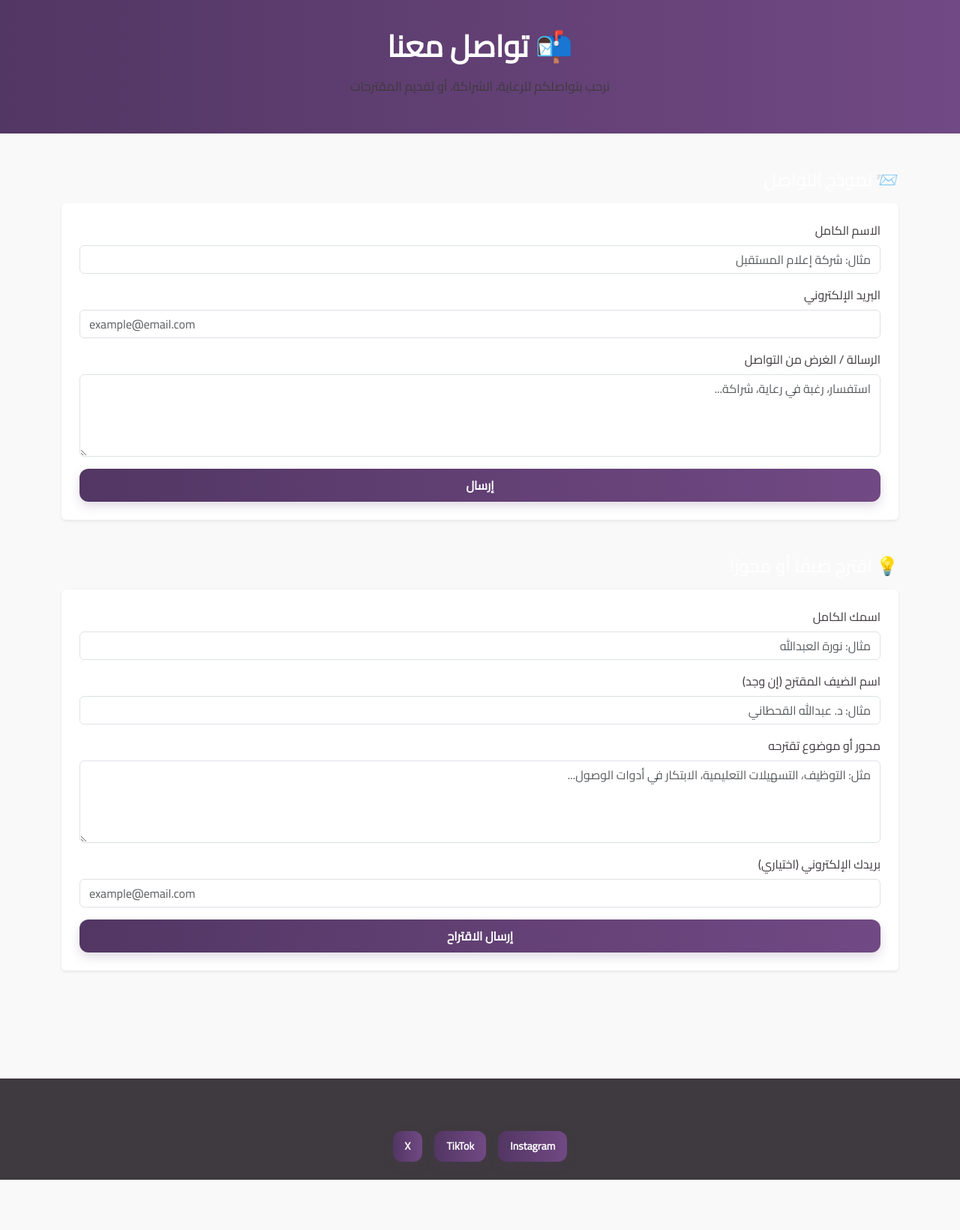
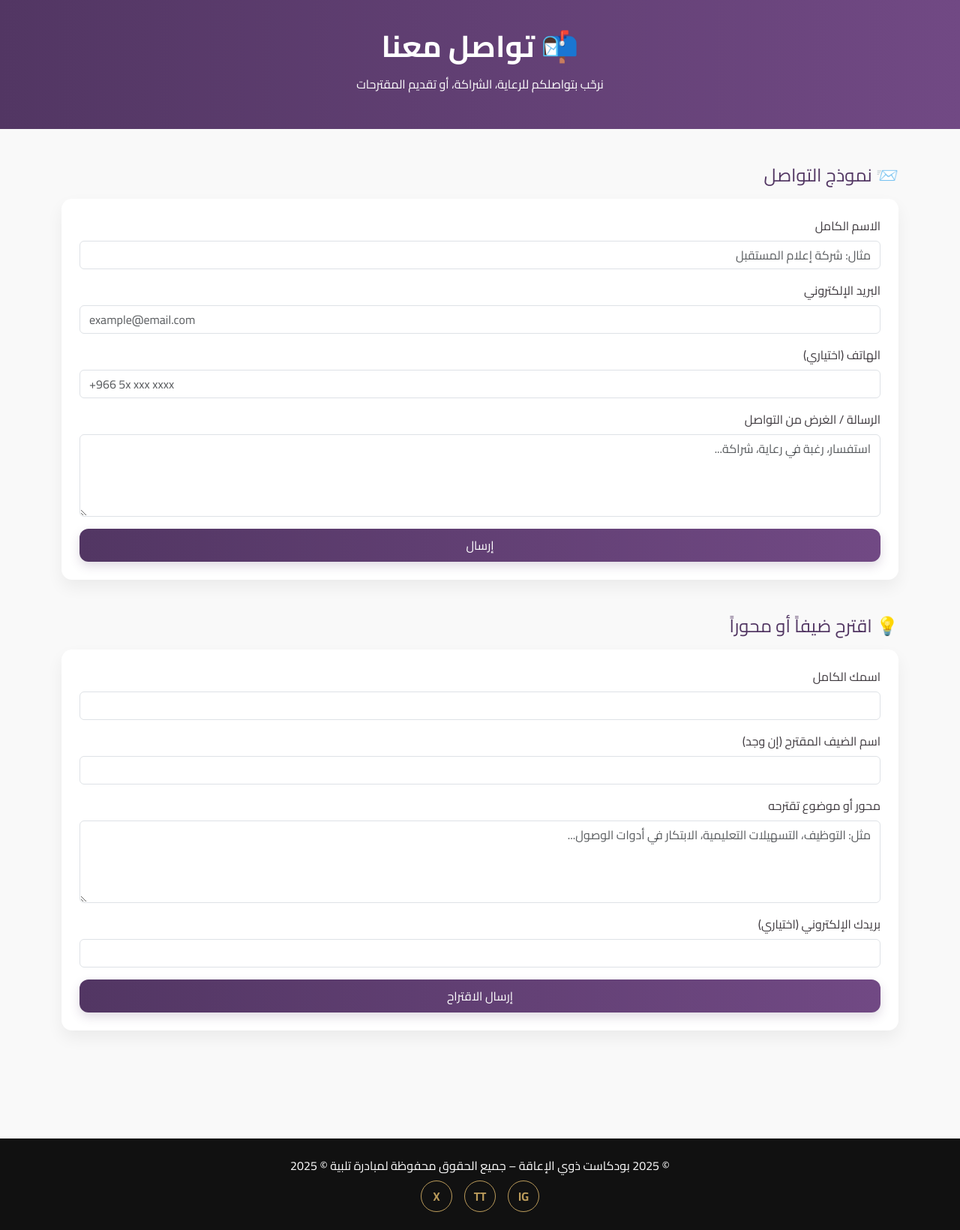
Before and after one commit to hasseef/podcast_pwd1, a plain HTML site: page contact.html in a window 1280 px wide. Shown: the whole page at 75% size. Before the commit the page ends 1573 px from the top, so only its background shows below. Drawn offline with nearby package versions, Linux system fonts and the light colour scheme.

Commit message:
Add files via upload

```diff
--- a/contact.html
+++ b/contact.html
@@ -5,164 +5,94 @@
   <title>تواصل معنا | بودكاست ذوي الإعاقة</title>
   <meta name="viewport" content="width=device-width, initial-scale=1">
   <link href="https://cdn.jsdelivr.net/npm/bootstrap@5.3.2/dist/css/bootstrap.rtl.min.css" rel="stylesheet">
-  <link href="https://fonts.googleapis.com/css2?family=Cairo&display=swap" rel="stylesheet">
+  <link href="https://fonts.googleapis.com/css2?family=Cairo:wght@400;600;700;800&display=swap" rel="stylesheet">
   <style>
-    body { font-family: 'Cairo', sans-serif; font-family: 'Cairo', sans-serif; background-color: #f9f9f9; color: #3f3a3f; }
-    header { background: linear-gradient(to left, #714984, #523663); color: white; padding: 2rem; text-align: center; }
-    footer { background: #3f3a3f; color: white; text-align: center; padding: 1.5rem; margin-top: 3rem; }
-    .pricing-table th, .pricing-table td { border: 1px solid #ddd; padding: 0.75rem; text-align: center; }
-    .pricing-table th { background-color: #714984; color: white; }
-
-h1, h2, h3 {
-  font-weight: 700;
-  color: #523663;
-  line-height: 1.5;
-}
-p {
-  font-size: 1.05rem;
-  line-height: 1.8;
-  color: #3f3a3f;
-}
-
-
-button, .btn-primary, .btn-success, .btn {
-  background-color: #714984;
-  border: none;
-  border-radius: 8px;
-  font-weight: bold;
-  transition: background-color 0.3s ease, transform 0.2s ease;
-}
-button:hover, .btn:hover {
-  background-color: #523663;
-  transform: translateY(-2px);
-}
-.card, .member-card {
-  transition: box-shadow 0.3s ease, transform 0.3s ease;
-}
-.card:hover, .member-card:hover {
-  box-shadow: 0 6px 18px rgba(0,0,0,0.08);
-  transform: translateY(-4px);
-}
-
+    :root{--main:#714984;--dark:#523663;--ink:#3f3a3f;--gold:#bc9c5b}
+    body { font-family:'Cairo',system-ui,'Segoe UI','Noto Sans Arabic',sans-serif; background:#f9f9f9; color:var(--ink); }
+    header { background:linear-gradient(to left,var(--main),var(--dark)); color:#fff; padding:2rem; text-align:center; }
+    h1,h2,h3 { font-weight:800; line-height:1.5; }
+    h2.section { color:var(--dark); } /* عناوين الأقسام بالأسود/غامق */
+    .btn-brand { background:linear-gradient(to left,var(--main),var(--dark)); color:#fff; border:none; border-radius:12px; padding:.625rem 1rem; box-shadow:0 6px 14px rgba(82,54,99,.18); }
+    .btn-brand:hover { opacity:.96; transform: translateY(-1px); }
+    .cardx { background:#fff; border-radius:14px; box-shadow:0 10px 22px rgba(0,0,0,.06); }
+    footer { background:#111; color:#fff; text-align:center; padding:1.5rem; margin-top:3rem; }
+    .social a { display:inline-flex; align-items:center; justify-content:center; width:42px; height:42px; border-radius:50%; border:1px solid var(--gold); color:var(--gold); text-decoration:none; }
+    .social a:hover { background:var(--gold); color:#111; }
   </style>
-
-<style id="patch-inline-style">
-h1, h2, h3, .section-title, .hero-title { color: #fff !important; }
-.social i, .social svg { color: #d4af37 !important; fill: #d4af37 !important; }
-.social a img { filter: invert(61%) sepia(48%) saturate(536%) hue-rotate(6deg) brightness(95%) contrast(98%) !important; }
-.inline-host-photo { width: 140px; height: auto; border-radius: 12px; margin-inline-start: 12px; vertical-align: middle;
-  border: 1px solid rgba(0,0,0,.08); background:#fff; }
-</style>
-
-
-<style id="unified-font">
-  html, body, input, button, select, textarea {
-    font-family: 'Cairo', system-ui, -apple-system, 'Segoe UI', 'Noto Sans Arabic', sans-serif !important;
-  }
-</style>
-
-
-<style id="brand-buttons">
-:root{--main:#714984;--dark:#523663}
-.btn, .btn-primary, .btn-lg, .btn-sm, a.btn, button {
-  background: linear-gradient(to left,var(--main),var(--dark)) !important;
-  color:#fff !important; border:none !important;
-  border-radius:12px !important; padding:.625rem 1rem !important;
-  box-shadow: 0 6px 14px rgba(82,54,99,.18);
-}
-.btn:hover, .btn-primary:hover, a.btn:hover, button:hover{
-  opacity:.95; transform: translateY(-1px);
-}
-</style>
-
-<style id="headings-white">h1,h2,h3,.section-title,.hero-title,header h1,header h2{color:#fff!important}</style>
-<style id="contact-headings-white">header h1, header h2, .hero h1, .hero h2{color:#fff!important}</style>
 </head>
 <body>
 
 <header>
   <h1 class="fw-bold">📬 تواصل معنا</h1>
-  <p class="mt-2">نرحب بتواصلكم للرعاية، الشراكة، أو تقديم المقترحات</p>
+  <p class="mt-2">نرحّب بتواصلكم للرعاية، الشراكة، أو تقديم المقترحات</p>
 </header>
 
 <main class="container py-5">
 
-
-
+  <!-- نموذج التواصل العام -->
   <section class="mb-5">
-    <h2 class="h4 mb-3 text-[#523663]">📨 نموذج التواصل</h2>
-    <form onsubmit="return handleUnifiedSubmit(event)" accept-charset="UTF-8" action="#" method="post" class="bg-white p-4 rounded shadow-sm js-ajax-form">
+    <h2 class="h4 mb-3 section">📨 نموذج التواصل</h2>
+    <form action="#" method="post" class="js-ajax-form cardx p-4">
       <div class="mb-3">
         <label class="form-label">الاسم الكامل</label>
-        <input type="text" class="form-control" placeholder="مثال: شركة إعلام المستقبل" required>
+        <input type="text" class="form-control" name="name" placeholder="مثال: شركة إعلام المستقبل" required>
       </div>
       <div class="mb-3">
         <label class="form-label">البريد الإلكتروني</label>
-        <input type="email" class="form-control" placeholder="example@email.com" required>
+        <input type="email" class="form-control" name="email" placeholder="example@email.com" required>
+      </div>
+      <div class="mb-3">
+        <label class="form-label">الهاتف (اختياري)</label>
+        <input type="tel" class="form-control" name="phone" placeholder="+966 5x xxx xxxx" pattern="\+?\d[\d\s\-]{6,}">
       </div>
       <div class="mb-3">
         <label class="form-label">الرسالة / الغرض من التواصل</label>
-        <textarea class="form-control" rows="4" placeholder="استفسار، رغبة في رعاية، شراكة..." required></textarea>
+        <textarea class="form-control" rows="4" name="message" placeholder="استفسار، رغبة في رعاية، شراكة..." required></textarea>
       </div>
-      <button class="btn w-100" style="background-color:#bc9c5b; color:white;">إرسال</button>
-
-  <input type="hidden" name="category" value="guest-or-topic-suggestion">
-
+      <input type="hidden" name="category" value="general-contact">
       <input type="text" name="website" style="display:none" tabindex="-1" autocomplete="off">
-
-  <input type="hidden" name="_next" value="thankyou.html">
-
-  <input type="hidden" name="_captcha" value="false">
-
-  <input type="hidden" name="_template" value="table">
+      <button class="btn-brand w-100" type="submit">إرسال</button>
     </form>
   </section>
 
-
+  <!-- نموذج اقتراح ضيف/محور ضمن صفحة التواصل -->
   <section class="mb-5">
-  <h2 class="h4 mb-3 text-[#523663]">💡 اقترح ضيفًا أو محورًا</h2>
-  <form onsubmit="return handleUnifiedSubmit(event)" accept-charset="UTF-8" action="#" method="post" class="bg-white p-4 rounded shadow-sm js-ajax-form">
+    <h2 class="h4 mb-3 section">💡 اقترح ضيفاً أو محوراً</h2>
+    <form action="#" method="post" class="js-ajax-form cardx p-4">
       <div class="mb-3">
         <label class="form-label">اسمك الكامل</label>
-      <input type="text" class="form-control" placeholder="مثال: نورة العبدالله" required>
+        <input type="text" class="form-control" name="name" required>
       </div>
       <div class="mb-3">
         <label class="form-label">اسم الضيف المقترح (إن وجد)</label>
-      <input type="text" class="form-control" placeholder="مثال: د. عبدالله القحطاني">
+        <input type="text" class="form-control" name="proposed_guest">
       </div>
       <div class="mb-3">
         <label class="form-label">محور أو موضوع تقترحه</label>
-      <textarea class="form-control" rows="4" placeholder="مثل: التوظيف، التسهيلات التعليمية، الابتكار في أدوات الوصول..." required></textarea>
+        <textarea class="form-control" rows="4" name="message" placeholder="مثل: التوظيف، التسهيلات التعليمية، الابتكار في أدوات الوصول..." required></textarea>
       </div>
       <div class="mb-3">
         <label class="form-label">بريدك الإلكتروني (اختياري)</label>
-      <input type="email" class="form-control" placeholder="example@email.com">
+        <input type="email" class="form-control" name="email">
       </div>
-    <button class="btn w-100" style="background-color:#714984; color:white;">إرسال الاقتراح</button>
-
       <input type="hidden" name="category" value="guest-or-topic-suggestion">
-
       <input type="text" name="website" style="display:none" tabindex="-1" autocomplete="off">
-
-  <input type="hidden" name="_next" value="thankyou.html">
-
-  <input type="hidden" name="_captcha" value="false">
-
-  <input type="hidden" name="_template" value="table">
+      <button class="btn-brand w-100" type="submit">إرسال الاقتراح</button>
     </form>
   </section>
 
 </main>
 
 <footer>
-  <p>© 2025 بودكاست ذوي الإعاقة – جميع الحقوق محفوظة لمبادرة تلبية © 2025</p>
-
-  <div class="d-flex justify-content-center gap-3 mt-3">
-    <a href="https://www.instagram.com/podcastpwd" target="_blank" rel="noopener" class="btn btn-sm">Instagram</a>
-    <a href="https://www.tiktok.com/@podcastpwd" target="_blank" rel="noopener" class="btn btn-sm">TikTok</a>
-    <a href="https://x.com/podcastpwd" target="_blank" rel="noopener" class="btn btn-sm">X</a>
+  <p class="mb-2">© 2025 بودكاست ذوي الإعاقة – جميع الحقوق محفوظة لمبادرة تلبية © 2025</p>
+  <div class="social d-flex justify-content-center gap-3">
+    <a aria-label="Instagram" href="https://www.instagram.com/podcastpwd" target="_blank" rel="noopener" title="Instagram"><span style="font-weight:700;">IG</span></a>
+    <a aria-label="TikTok" href="https://www.tiktok.com/@podcastpwd" target="_blank" rel="noopener" title="TikTok"><span style="font-weight:700;">TT</span></a>
+    <a aria-label="X" href="https://x.com/podcastpwd" target="_blank" rel="noopener" title="X"><span style="font-weight:700;">X</span></a>
   </div>
 </footer>
 
+<script src="forms.js"></script>
+<script src="forms-inline.js"></script>
 </body>
 </html>
```
Also changed, not shown: apply-sponsorship.html (+3 -12 lines), index.html (+5 -24 lines), partners-logos.html (+4 -11 lines), partners.html (+24 -0 lines), sponsorships.html (+20 -8 lines), suggest.html (+24 -12 lines), team.html (+5 -12 lines). Lines whose indentation alone changed are shown as unchanged.
